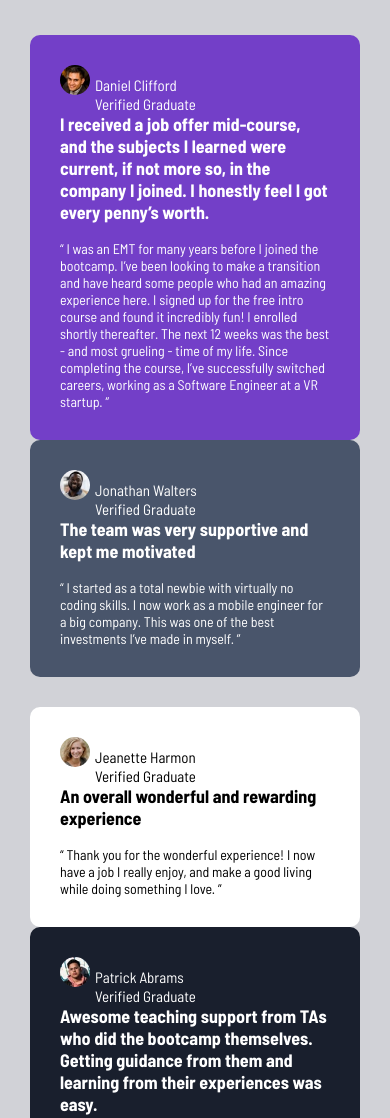
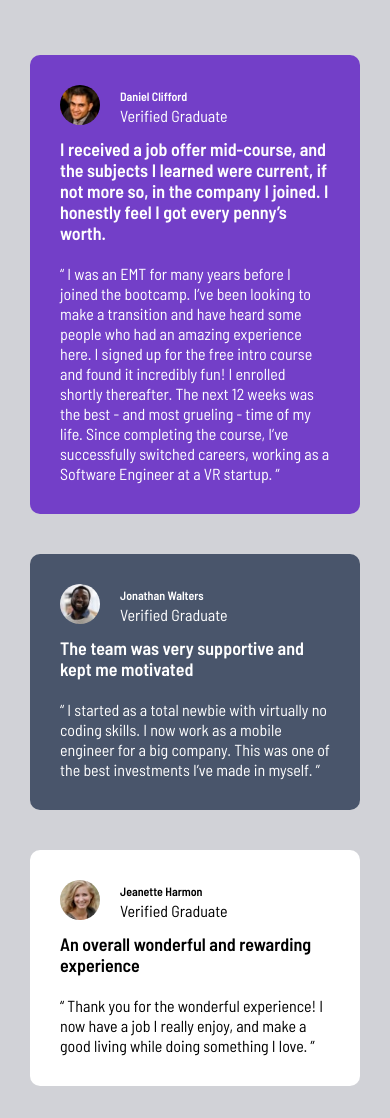
Before and after one commit to Otulaja-Favour/Testimonial, a plain HTML site: page index.html in a window 390 px wide. Shown: the top 1118 px of the page. Drawn offline with Linux system fonts and the light colour scheme.

Commit message:
adjusted the media query and background image

```diff
--- a/index.css
+++ b/index.css
@@ -1,12 +1,15 @@
 @import url('https://fonts.googleapis.com/css2?family=Barlow+Semi+Condensed:ital,wght@0,100;0,200;0,300;0,400;0,500;0,600;0,700;0,800;0,900;1,100;1,200;1,300;1,400;1,500;1,600;1,700;1,800;1,900&family=Montserrat:ital,wght@0,100..900;1,100..900&display=swap');
+
 * {
     padding: 0;
     margin: 0;
     box-sizing: border-box;
 }
-body{
+
+body {
     background-color: #D1D2D7;
 }
+
 .main-container {
     width: 90%;
     margin: 5px auto;
@@ -14,15 +17,20 @@ body{
     flex-direction: row;
     color: white;
     font-family: Barlow Semi Condensed;
+    line-height: 20px;
+
 }
 
 .main1 {
     width: 70%;
 }
-.text b{
-    font-weight: normal;
+
+.text b {
+    /* font-weight: normal; */
     font-size: 15px;
+
 }
+
 .upper {
     width: 100%;
     display: flex;
@@ -31,10 +39,14 @@ body{
     margin-bottom: 30px;
 
 }
-
+.upper .insert1{
+    background-image: url(/images/bg-pattern-quotation.svg);
+    background-repeat: no-repeat;
+    background-position:80% 2% ;
+}
 .insert1 {
     width: 57%;
-border-radius: 10px;
+    border-radius: 10px;
     padding: 30px;
     background-color: #733FC8;
 }
@@ -44,7 +56,10 @@ border-radius: 10px;
     border-radius: 10px;
     padding: 30px;
     background-color: #49556B;
+}
 
+.insert2 p {
+    margin-top: 10px;
 }
 
 .lower {
@@ -67,6 +82,7 @@ border-radius: 10px;
 .part1 {
     display: flex;
     flex-direction: row;
+    margin-bottom: 20px;
 }
 
 .img img {
@@ -74,53 +90,83 @@ border-radius: 10px;
 }
 
 .text {
-    margin: 10px 0px 0px 5px;
-}
-b{
-    font-size: 18px;
-}
-p{
-    font-size: 14px;
+    margin: 10px 0px 0px 10px;
 }
 
+b {
+    font-size: 18px;
+    font-weight: 600;
+}
+
+
 .main2 {
-    width: 25%;
+    width: 22%;
     border-radius: 10px;
     padding: 30px;
     background-color: #fff;
     color: black;
-
 }
 
 @media screen and (max-width:900px) {
-    .main-container{
+    .main-container {
         width: 100%;
         padding: 30px;
         flex-direction: column;
     }
-    .upper{
+    .upper .insert1{
+        background-image: none;
+    }
+    .upper {
         width: 100%;
         flex-direction: column;
         /* padding: 0; */
+        margin: 0;
     }
-    .lower{
+
+    .lower {
         width: 100%;
         flex-direction: column;
         /* padding: 0; */
+        margin: 0;
     }
-    .insert1, .insert2{
+
+    .insert1,
+    .insert2 {
+        width: 100%;
+        margin: 20px 0;
+    }
+
+    .part1 {
+        width: 30%;
+        margin-bottom: 10px;
+    }
+
+    .img {
+        width: 50%;
+    }
+
+    .img img {
+        width: 40px;
+    }
+
+    .text {
+        width: 50%;
+        text-wrap: nowrap;
+        margin: 0px 0px 0px 20px;
+    }
+
+    .text b {
+        font-size: 12px;
+    }
+
+    .main2 {
         width: 100%;
     }
-    .part1{
-        width: 60%;
+
+    .main1 {
+        width: 100%;
+        margin-bottom: 20px;
+
     }
-    .img img{
-        width: 30px;
-    }
-    .text{
-        /* width: 100%; */
-    }
-    .main2, .main1{
-        width: 100%;
-    }
+
 }
--- a/index.html
+++ b/index.html
@@ -24,9 +24,8 @@
                             <img src="/images/image-daniel.jpg" alt="">
                         </div>
                         <div class="text">
-                            <b> Daniel Clifford <br>
+                            <b> Daniel Clifford </b> <br>
                                 Verified Graduate
-                            </b>
                         </div>
 
                     </div>
@@ -55,9 +54,9 @@
                         </div>
 
                         <div class="text">
-                            <b> Jonathan Walters <br>
+                            <b> Jonathan Walters </b> <br>
                                 Verified Graduate
-                            </b>
+
                         </div>
 
                     </div>
@@ -87,9 +86,9 @@
                             <img src="/images/image-jeanette.jpg" alt="">
                         </div>
                         <div class="text">
-                            <b> Jeanette Harmon <br>
+                            <b> Jeanette Harmon </b> <br>
                                 Verified Graduate
-                            </b>
+
                         </div>
 
                     </div>
@@ -116,9 +115,9 @@
                         </div>
 
                         <div class="text">
-                            <b> Patrick Abrams <br>
+                            <b> Patrick Abrams </b> <br>
                                 Verified Graduate
-                            </b>
+
                         </div>
 
                     </div>
@@ -157,9 +156,9 @@
                 </div>
 
                 <div class="text">
-                    <b> Kira Whittle <br>
+                    <b> Kira Whittle </b> <br>
                         Verified Graduate
-                    </b>
+
                 </div>
 
             </div>
```
